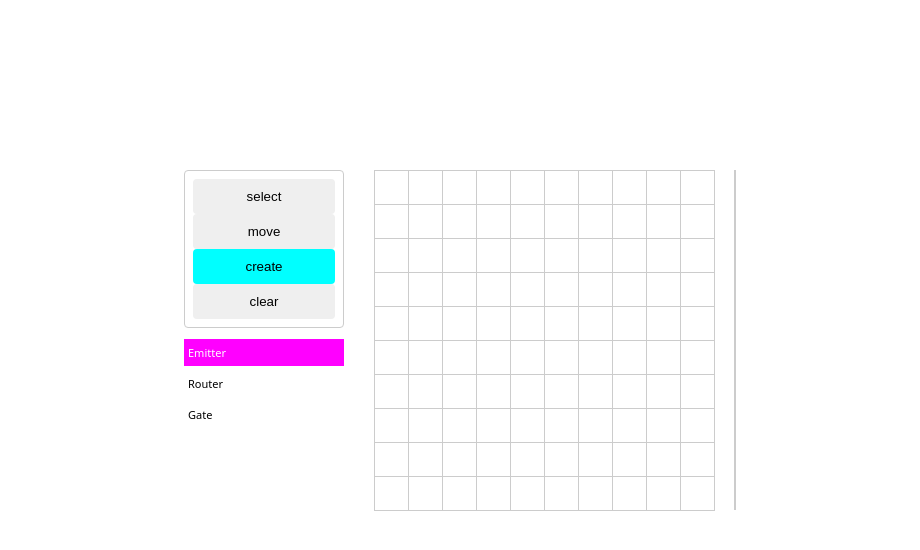
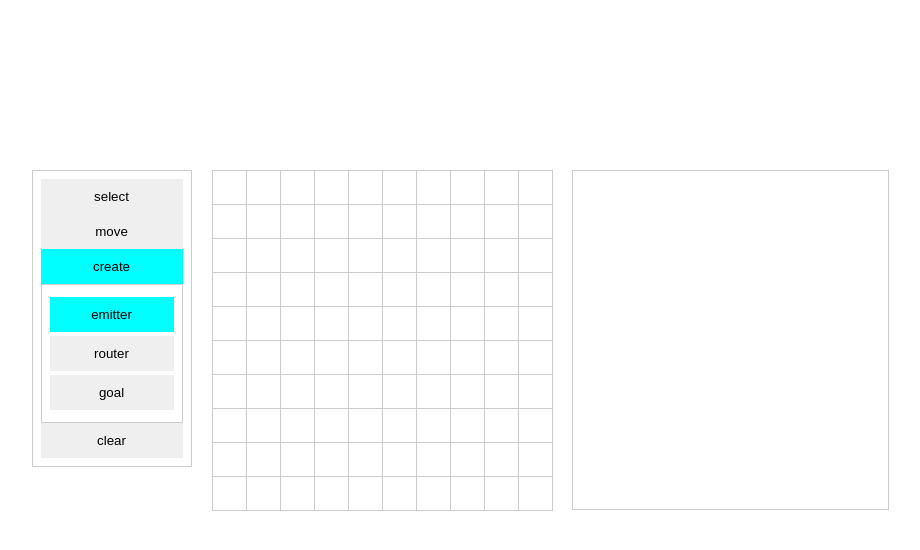
Before and after one commit to mikegreer/little-logic-react, a React (Create React App) app: page / in a window 1280 px wide. Both pictures are taken after a click on the button "create". Shown: the top 550 px of the page, without its empty margins (180-1100 px from the left). Built offline with nearby package versions, Linux system fonts and the light colour scheme.

Commit message:
level editor toolbox work

```diff
--- a/src/components/Toolbox.js
+++ b/src/components/Toolbox.js
@@ -1,6 +1,7 @@
 import React from 'react';
 import './toolbox.css';
 import classNames from 'classnames';
+import ToolboxCreate from './ToolboxCreate';
 
 class Toolbox extends React.Component {
     render () {
@@ -20,6 +21,12 @@ class Toolbox extends React.Component {
                         className={classNames({selected:this.props.selected === 2})}
                         onClick = {() => this.props.onClick("2")}
                     >create</button></li>
+                <li> <ToolboxCreate
+                    hidden = {this.props.selected != 2}
+                    cellTypes = {this.props.cellTypes}
+                    currentlyAdding = {this.props.currentlyAdding}
+                    onClick = {(type) => this.props.setCreateType(type)}
+                ></ToolboxCreate></li>
                 <li><button
                         className={classNames({selected:this.props.selected === 3})}
                         onClick = {() => this.props.onClick("3")}
--- /dev/null
+++ b/src/components/ToolboxCreate.js
@@ -0,0 +1,29 @@
+import React from 'react';
+import classNames from 'classnames';
+
+class ToolboxCreate extends React.Component {
+    render () {
+        const buttons = [];
+        this.props.cellTypes.forEach((type, index) => {
+            buttons.push(
+                <li key={index}>
+                    <button
+                        key = {type.label}
+                        className={classNames({ "selected": type.id === this.props.currentlyAdding}, "editor-button")}
+                        onClick={()=>this.props.onClick(type.id)}
+                    >
+                        {type.label}
+                    </button>
+                </li>
+            );
+        });
+        return(
+            <div className="paintbox" className={this.props.hidden ? 'hidden' : ''}>
+                {/* <p style={{textAlign: "center"}}>create</p> */}
+                <ul className="toolbox">{buttons}</ul>
+            </div>
+        );
+    }
+}
+
+export default ToolboxCreate;
--- a/src/components/toolbox.css
+++ b/src/components/toolbox.css
@@ -2,7 +2,6 @@
     margin-top: 0;
     list-style: none;
     border: 1px solid #CCC;
-    border-radius: 4px;
     padding: 8px 8px;
 }
 
@@ -13,7 +12,6 @@
     width: 100%;
     cursor: pointer;
     user-select: none;
-    border-radius: 4px;
 }
 
 .toolbox li button:focus {
--- a/src/index.css
+++ b/src/index.css
@@ -29,6 +29,7 @@ body {
   /* border-radius: 4px; */
   user-select: none;
   max-height: 100%;
+  min-width: 315px;
   overflow-y: scroll;
   position: relative;
 }
@@ -40,7 +41,7 @@ body {
 
 .level{
   width: 340px;
-  margin: 1px 20px 0 30px;
+  margin: 1px 20px 0 20px;
 }
 .grid{
   padding-bottom: 20px;
@@ -60,13 +61,25 @@ body {
   height: 35px;
 }
 
+.square * {
+  pointer-events: none;
+}
+.square .ghostElement {
+  color: #ccc;
+}
+.square:hover {
+  border: 2px solid #aaa;
+}
+
 .square.selected{
-  border: 4px solid #ff00ff;
+  border: 4px solid #00ffff;
+  transition: all 100ms ease-in;
 }
 
 .square:focus {
   outline: none;
 }
+
 
 /* .square:focus {
   background: #EEE;
@@ -81,10 +94,10 @@ body {
   padding: 6px 4px;
   margin: 4px 0;
 }
-.editor-button.selected {
+/* .editor-button.selected {
   background-color: #ff00ff;
   color: #ffffff;
-}
+} */
 
 .layout-edit-toggle{
   display: block;
@@ -203,6 +216,9 @@ body {
 }
 .drum-marker{fill: #4E77AA;}
 
+.hidden{
+  display: none;
+}
 /* @keyframes wiggle { 50% { transform: rotate(1deg); } 100% { transform: rotate(-1deg); } } */
 
 @keyframes pulse {
--- a/src/index.js
+++ b/src/index.js
@@ -6,6 +6,7 @@ import classNames from 'classnames';
 import RuleEditor from './components/RuleEditor';
 import Toolbox from './components/Toolbox';
 import * as serviceWorker from './serviceWorker';
+// import ToolboxCreate from './components/ToolboxCreate';
 
 ReactDOM.render(<App />, document.getElementById('root'));
 serviceWorker.unregister();
@@ -48,14 +49,34 @@ class Goal extends React.Component {
     }
 }
 
+class Ghost extends React.Component {
+    render() {
+        return (
+            <span className="ghostElement">
+                {this.props.currentlyAdding === 1 ? "emit":null}
+                {this.props.currentlyAdding === 2 ? "route":null}
+                {this.props.currentlyAdding === 3 ? "goal":null}
+            </span>
+        );
+    }
+}
+
 class Square extends React.Component {
     render() {
         return (
             <button
-                className={classNames({ 'selected': this.props.selected }, "square")}
-                // className={this.props.selected ? "selected":"square2"}
-                onClick={(cellIndex) => this.props.onClick(this.props.cellIndex)}
+                className={classNames(
+                    { 'selected': this.props.selected },
+                    { 'hover': this.props.hover },
+                    "square")}
+                style={
+                    {cursor: this.props.currentTool === 1 ? 'move':'default'}
+                }
+                onMouseDown={(cellIndex) => this.props.onMouseDown(this.props.cellIndex)}
+                onMouseOver={(cellIndex) => this.props.onHover(this.props.cellIndex)}
+                onMouseUp={(cellIndex) => this.props.onMouseUp(this.props.cellIndex)}
             >
+                {this.props.hover ? <Ghost currentlyAdding={this.props.currentlyAdding}></Ghost> : null}
                 {this.props.cellType === 1 ? <Emitter></Emitter> : null}
                 {this.props.cellType === 2 ? <Router></Router> : null}
                 {this.props.cellType === 3 ? <Goal></Goal> : null}
@@ -72,8 +93,13 @@ class LogicGrid extends React.Component {
                 key={index}
                 cellIndex={index}
                 cellType={cell.type}
-                onClick={(cellID) => this.props.onClick(cellID)}
+                onMouseDown={(cellID) => this.props.onMouseDown(cellID)}
+                onHover={(cellID) => this.props.onHover(cellID)}
+                onMouseUp={(cellID) => this.props.onMouseUp(cellID)}
                 selected={cell.selected}
+                hover={cell.hover}
+                currentlyAdding={this.props.currentlyAdding}
+                currentTool={this.props.currentTool}
                 ></Square>);
         });
         const emitters = [];
@@ -91,25 +117,29 @@ class LogicGrid extends React.Component {
     }
 }
 
-class PaintBox extends React.Component {
-    render() {
-        const buttons = [];
-        this.props.cellTypes.forEach((type, index) => {
-            buttons.push(
-                <span
-                    key = {type.label}
-                    className={classNames({ "selected": type.id === this.props.currentlyAdding}, "editor-button")}
-                    onClick={()=>this.props.onClick(type.id)}
-                >{type.label}</span>
-            );
-        });
-        return(
-            <div className="paintbox">{buttons}</div>
-        );
+class Game extends React.Component {
+    constructor(props) {
+        super(props);
+        this.state = {
+            level: this.constructLevel(10, 10, []),
+            currentTool: 0,
+            selectedCell: 0,
+            hoverCell: 0,
+            currentlyAdding: 1,
+            cellDragging: {
+                isDragging: false,
+                draggingCellID: null
+            },
+            cellTypes: [
+                {id: 1, label: "emitter"},
+                {id: 2, label: "router"},
+                {id: 3, label: "goal"},
+            ],
+            emitters: [],
+            colorList: ['#1dd1a1','#ee5253', '#feca57', '#54a0ff'],
+        };
     }
-}
 
-class Game extends React.Component {
     constructLevel = (width, height, emitters) => {
         const level = [];
         // level.length = width * height;
@@ -127,23 +157,6 @@ class Game extends React.Component {
         return level;
     }
 
-    constructor(props) {
-        super(props);
-        this.state = {
-            level: this.constructLevel(10, 10, []),
-            currentTool: 0,
-            selectedCell: 0,
-            currentlyAdding: 1,
-            cellTypes: [
-                {id: 1, label: "Emitter"},
-                {id: 2, label: "Router"},
-                {id: 3, label: "Gate"},
-            ],
-            emitters: [],
-            colorList: ['#1dd1a1','#ee5253', '#feca57', '#54a0ff'],
-        };
-    }
-
     //helper function to update cell
     updateCell = (cellChanges, cellID) => {
         const level = this.state.level.slice();
@@ -154,7 +167,40 @@ class Game extends React.Component {
 
     //TODO: helper function to update rule within cell
 
+    cellMouseUp = (cellID) => {
+        if(this.state.currentTool === 1){
+            const originID = this.state.cellDragging.draggingCellID;
+            const level = this.state.level.slice();
+            const cellMoving = level[originID];
+            this.updateCell(cellMoving, cellID);
+            this.updateCell({
+                type: 0,
+                rules: [],
+            }, originID);
+        }
+    }
+
     cellClick = (cellID) => {
+        if(this.state.currentTool === 0){
+            this.updateCell({
+                selected: true,
+            }, cellID);
+
+            if(this.state.selectedCell || this.state.selectedCell === 0){
+                this.updateCell({
+                    selected: null,
+                }, this.state.selectedCell);
+            }
+            this.setState({selectedCell: cellID});
+        }
+        if(this.state.currentTool === 1){
+            //start dragging cell
+            const cellDragging = {
+                isDragging: true,
+                draggingCellID: cellID
+            }
+            this.setState({cellDragging: cellDragging});
+        }
         if(this.state.currentTool === 2){
             this.updateCell({
                 type: this.state.currentlyAdding,
@@ -174,20 +220,26 @@ class Game extends React.Component {
                 rules: [],
             }, cellID);
         }else{
-            this.updateCell({
-                selected: true,
-            }, cellID);
 
-            if(this.state.selectedCell || this.state.selectedCell === 0){
-                this.updateCell({
-                    selected: null,
-                }, this.state.selectedCell);
-            }
-            this.setState({selectedCell: cellID});
         }
     }
 
-    setType = (type) => {
+    cellHover = (cellID) => {
+        if(this.state.currentTool === 2){
+            this.updateCell({
+                hover: true,
+            }, cellID);
+
+            if(this.state.hoverCell || this.state.hoverCell === 0){
+                this.updateCell({
+                    hover: null,
+                }, this.state.hoverCell);
+            }
+            this.setState({hoverCell: cellID});
+        }
+    }
+
+    setCreateType = (type) => {
         this.setState({currentlyAdding: type});
     }
 
@@ -262,19 +314,22 @@ class Game extends React.Component {
                 <Toolbox
                     onClick = {(toolID) => this.toolboxClick(toolID)}
                     selected = {this.state.currentTool}
-                ></Toolbox>
-                <PaintBox
                     cellTypes = {this.state.cellTypes}
                     currentlyAdding = {this.state.currentlyAdding}
-                    onClick = {(type) => this.setType(type)}
-                ></PaintBox>
+                    setCreateType = {(type) => this.setCreateType(type)}
+                ></Toolbox>
+
             </div>
 
             <div className="level">
                 <LogicGrid
                     level = {this.state.level}
                     emitters = {this.state.emitters}
-                    onClick = {(cellID) => this.cellClick(cellID)}
+                    onMouseDown = {(cellID) => this.cellClick(cellID)}
+                    onHover = {(cellID) => this.cellHover(cellID)}
+                    onMouseUp = {(cellID) => this.cellMouseUp(cellID)}
+                    currentlyAdding = {this.state.currentlyAdding}
+                    currentTool = {this.state.currentTool}
                 ></LogicGrid>
             </div>
 
```
